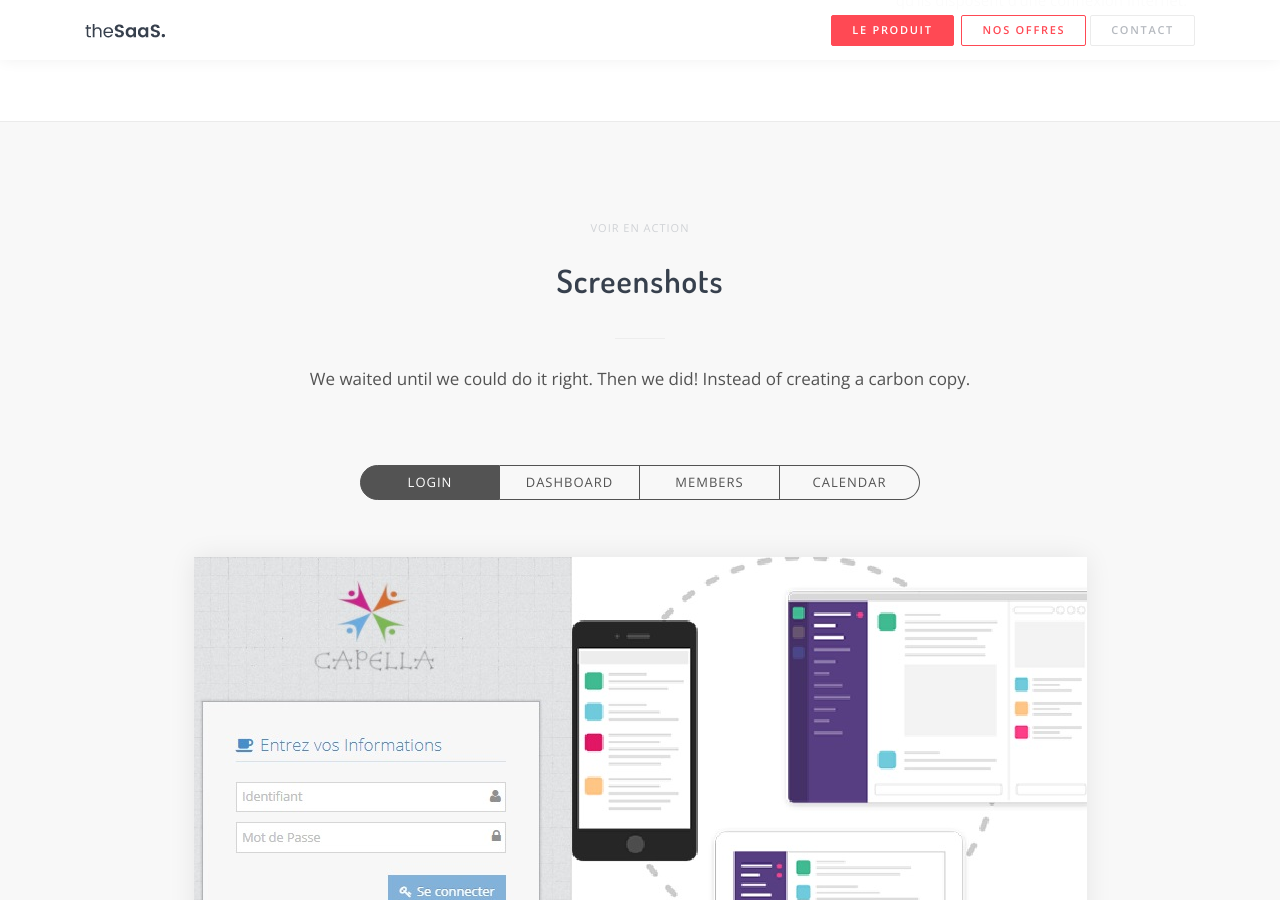
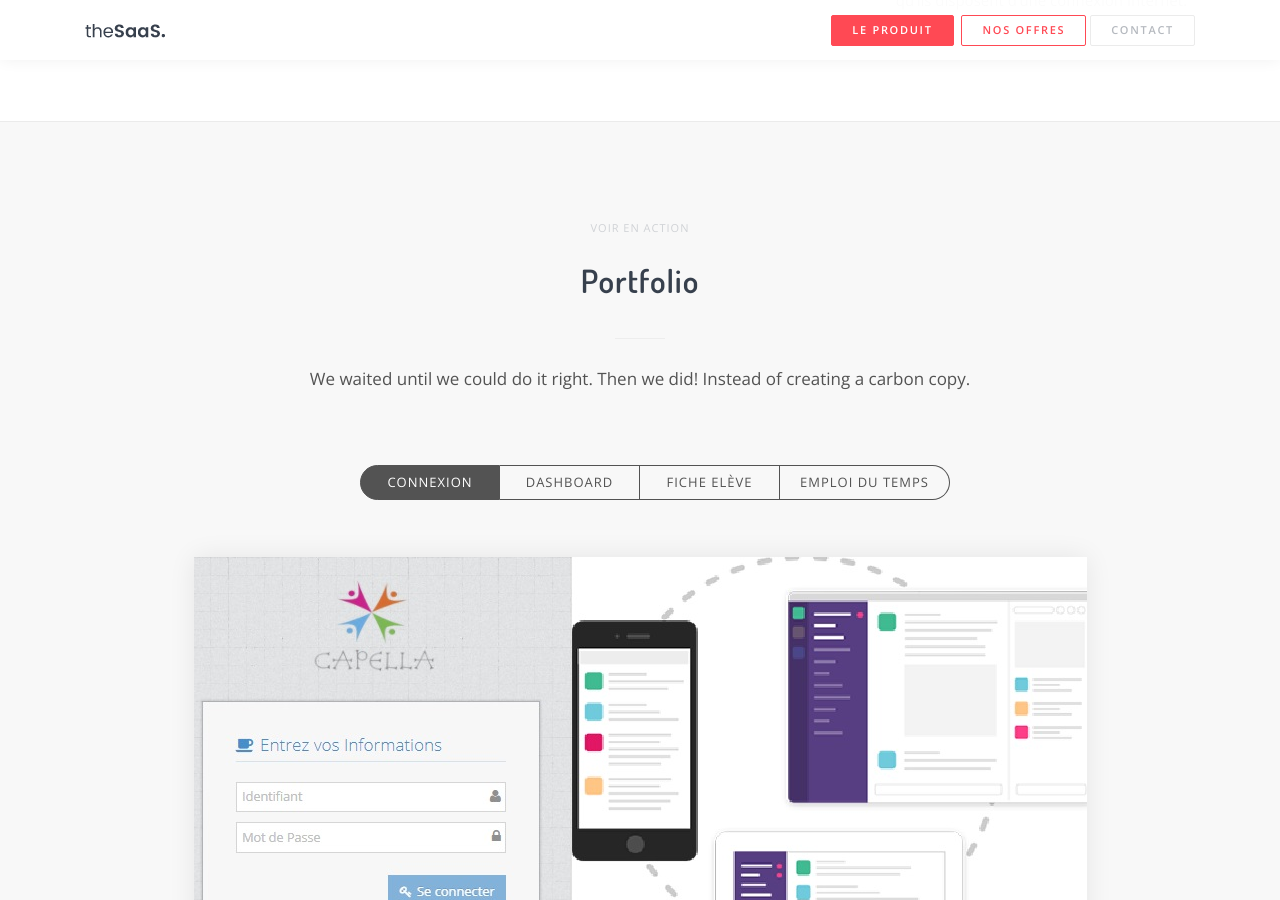
Before and after one commit to capella-services/capella, a Jekyll site: the page built from index.md, in a window 1280 px wide and 900 px high, scrolled down 2299 px. Built offline with Jekyll 4.4.1, drawn with Linux system fonts in a browser that asks for light colours; some of the changed text lies outside the part shown.

Commit message:
change data contact

```diff
--- a/_layouts/home.html
+++ b/_layouts/home.html
@@ -120,7 +120,7 @@
     <div class="container">
         <header class="section-header">
             <small>Voir en action</small>
-            <h2>Screenshots</h2>
+            <h2>Portfolio</h2>
             <hr>
             <p class="lead">We waited until we could do it right. Then we did! Instead of creating a carbon copy.</p>
         </header>
@@ -128,16 +128,16 @@
         <div class="text-center">
             <ul class="nav nav-outline nav-round">
                 <li class="nav-item w-140">
-                    <a class="nav-link active" data-toggle="tab" href="#home-basic">Login</a>
+                    <a class="nav-link active" data-toggle="tab" href="#home-basic">Connexion</a>
                 </li>
                 <li class="nav-item w-140 hidden-sm-down">
                     <a class="nav-link" data-toggle="tab" href="#profile-basic">Dashboard</a>
                 </li>
                 <li class="nav-item w-140 hidden-sm-down">
-                    <a class="nav-link" data-toggle="tab" href="#messages-basic">Members</a>
+                    <a class="nav-link" data-toggle="tab" href="#messages-basic">Fiche Elève</a>
                 </li>
                 <li class="nav-item w-140">
-                    <a class="nav-link" data-toggle="tab" href="#settings-basic">Calendar</a>
+                    <a class="nav-link" data-toggle="tab" href="#settings-basic">Emploi du temps</a>
                 </li>
             </ul>
         </div>
@@ -269,10 +269,11 @@
 
                     <hr class="w-80">
 
-                    <p class="lead">Mermoz Polytechnique <br>Dakar, Sénégal</p>
+                    <p class="lead">Mermoz Pyrotechnique <br>Dakar, Sénégal</p>
 
                     <div>
                         <span class="d-inline-block w-20 text-lighter" title="Phone">P:</span>
+                        <span class="fs-14">+(221) 77 315 58 32</span>
                         <span class="fs-14">+(221) 78 424 63 91</span>
                     </div>
 
```
